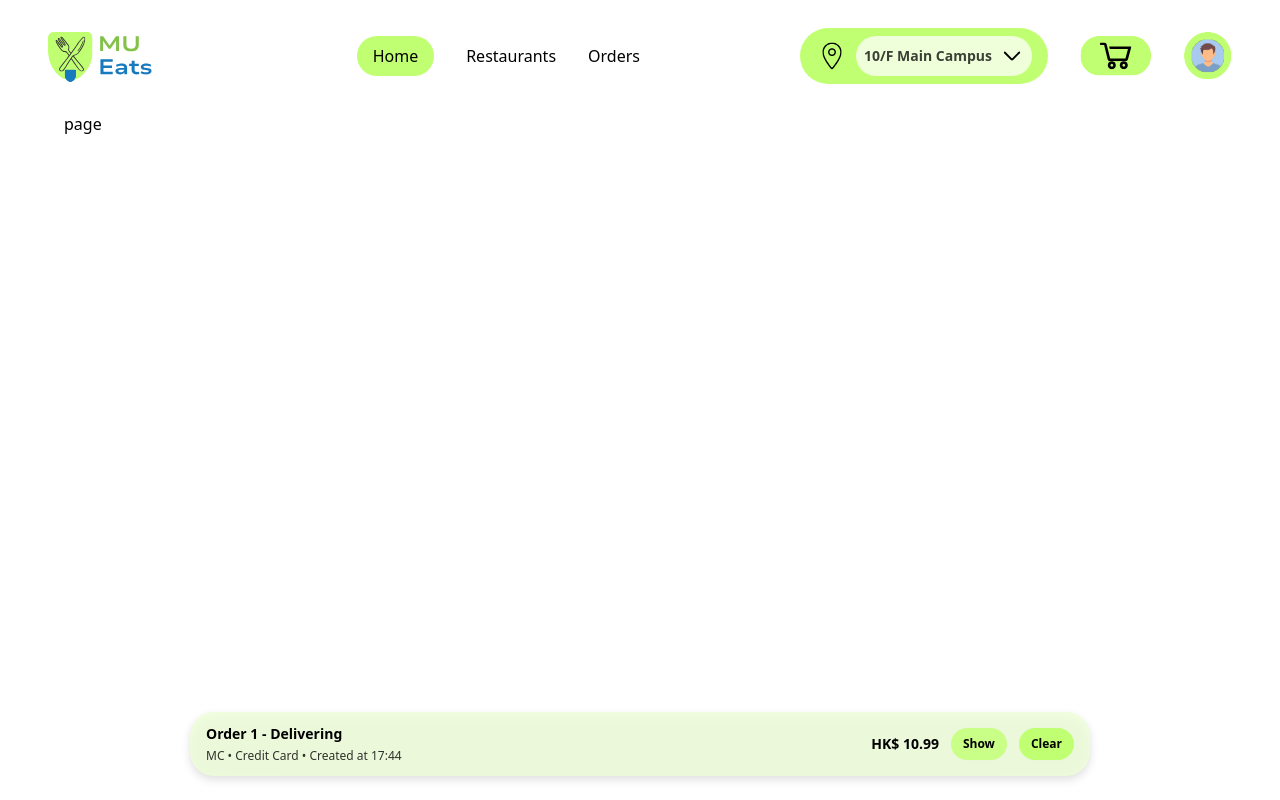
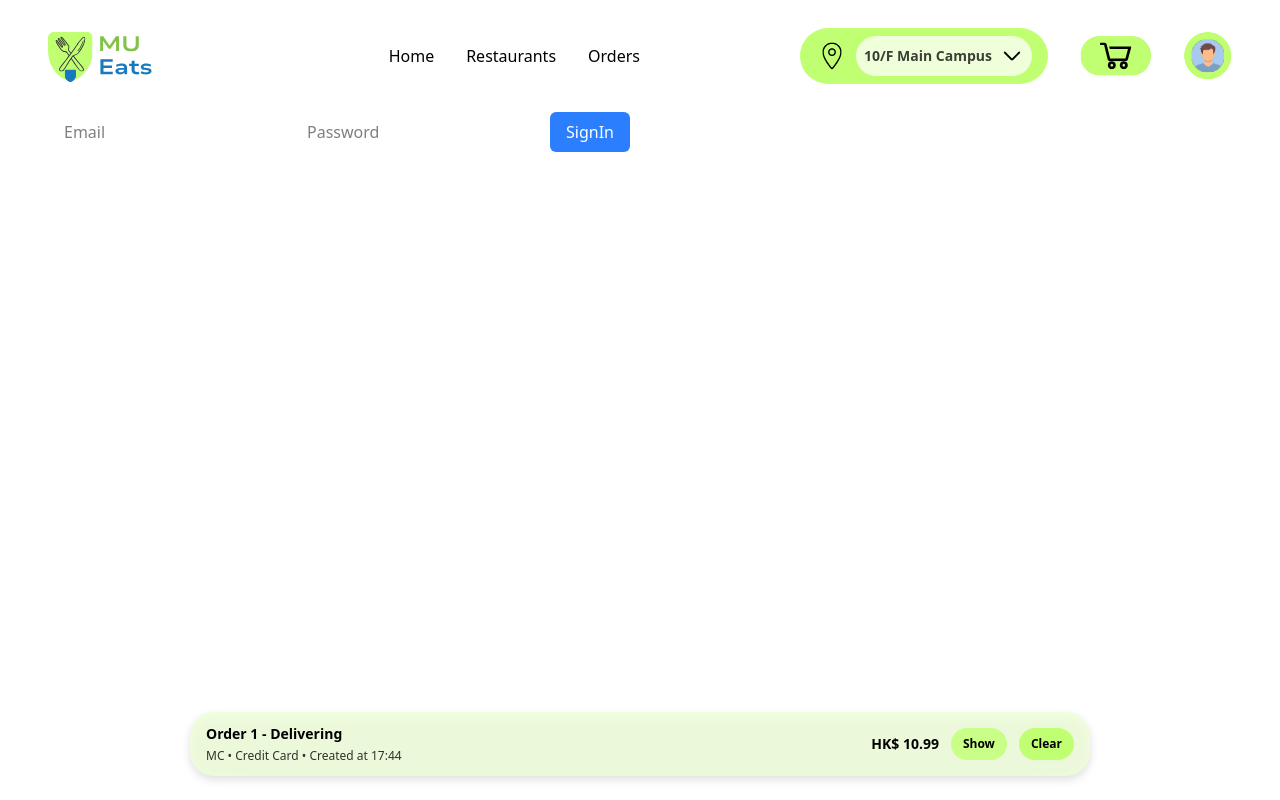
Before and after one commit to JGMS1234/mueats, a Next.js app: page / in a window 1280 px wide. Built offline with nearby package versions, Linux system fonts and the light colour scheme; no server answers.

Commit message:
Changed server address to one hosted on github codespace for testing

```diff
--- a/app/(root)/page.jsx
+++ b/app/(root)/page.jsx
@@ -1,8 +1,7 @@
-import { handleAuth } from '../lib/actions';
+import Login from '../components/Login';
 
-export default async function SignIn() {
-	console.log(
-		await handleAuth('login', { email: 'string4', password: 'str123456' }),
-	);
-	return <div>page</div>;
-}
+const page = () => {
+	return <Login />;
+};
+
+export default page;
--- /dev/null
+++ b/app/components/Login.jsx
@@ -0,0 +1,42 @@
+'use client';
+import { useState } from 'react';
+import { handleAuth } from '../lib/actions';
+
+const Login = () => {
+	const [email, setEmail] = useState('');
+	const [password, setPassword] = useState('');
+
+	const handleSignIn = async () => {
+		const response = await handleAuth('login', { email, password });
+		if (response?.accessToken) {
+			console.log('Successfully signed in:', response);
+		} else {
+			console.error('Failed to sign in:', response);
+		}
+	};
+	return (
+		<div className='flex gap-3'>
+			<input
+				type='email'
+				name='email'
+				placeholder='Email'
+				value={email}
+				onChange={(e) => setEmail(e.target.value)}
+			/>
+			<input
+				type='password'
+				name='password'
+				placeholder='Password'
+				value={password}
+				onChange={(e) => setPassword(e.target.value)}
+			/>
+			<span
+				className='bg-blue-500 text-white px-4 py-2 rounded-md cursor-pointer'
+				onClick={() => handleSignIn()}>
+				SignIn
+			</span>
+		</div>
+	);
+};
+
+export default Login;
--- a/app/components/MenuBar.jsx
+++ b/app/components/MenuBar.jsx
@@ -7,10 +7,10 @@ import ShoppingCart from '../../public/icons/shoppingCart.svg';
 import clsx from 'clsx';
 
 const MenuBar = ({ isMobile }) => {
-	const [currentPage, setCurrentPage] = useState('home');
+	const [currentPage, setCurrentPage] = useState('');
 
 	useEffect(() => {
-		const currPage = window.location.pathname.split('/').pop() || 'home';
+		const currPage = window.location.pathname.split('/').pop();
 		setCurrentPage(currPage);
 	}, [usePathname()]);
 	return (
@@ -23,7 +23,7 @@ const MenuBar = ({ isMobile }) => {
 				],
 			)}>
 			<Link
-				href='/'
+				href='/home'
 				className={clsx(
 					'hover:scale-105 active:scale-95 transition-all duration-200 ease-in-out',
 					[
```
Also changed, not shown: app/(root)/orderStatus/page.jsx (+2 -10 lines), app/lib/actions.js, 1 other file (tests, documents, lock files or other folders).
